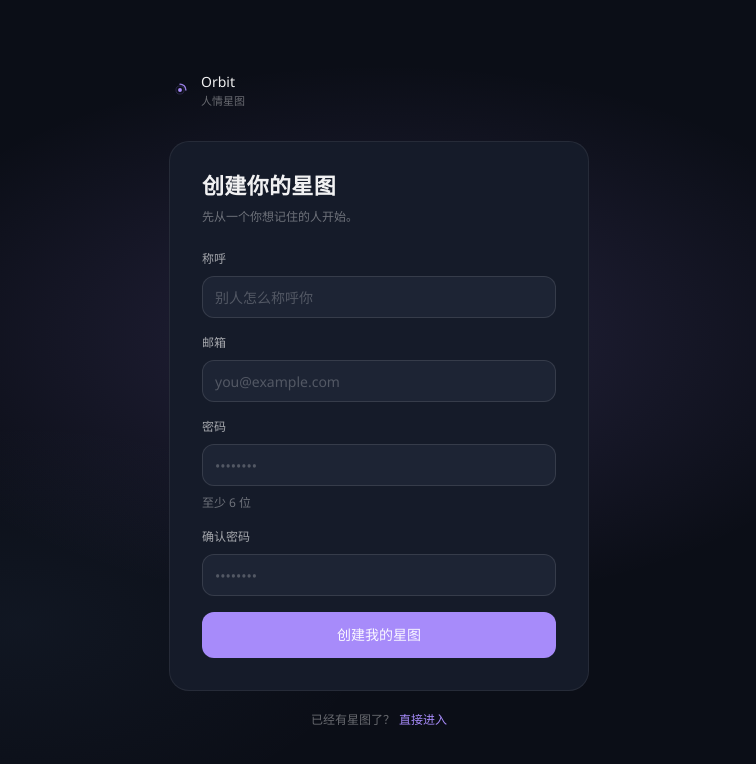
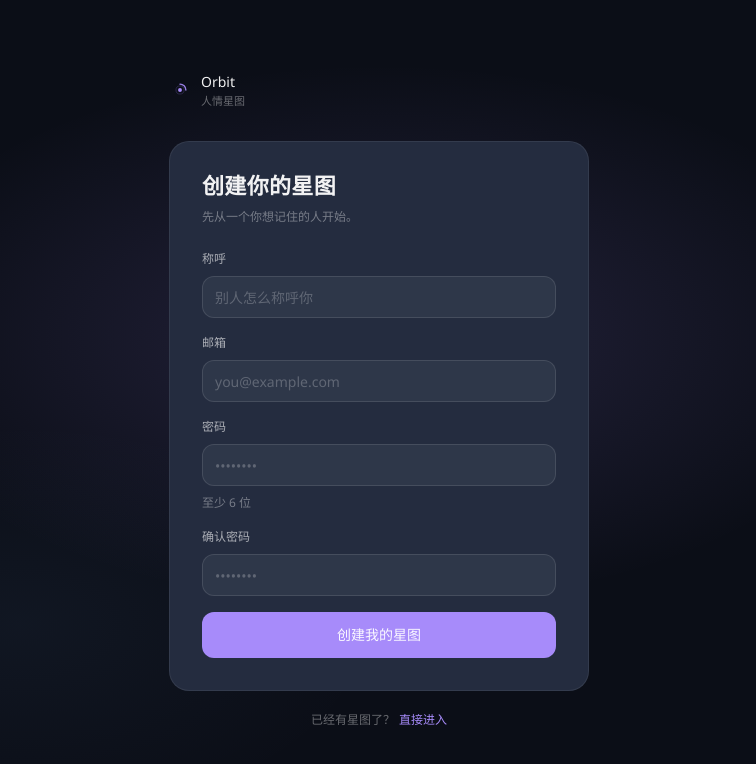
Before and after one commit to Zhu-Haokun/orbit, a React (Vite) app in the folder frontend/: page /register in a window 1280 px wide. Shown: the top 764 px of the page, without its empty margins (261-1017 px from the left). Built offline with nearby package versions, Linux system fonts and the light colour scheme; no server answers.

Commit message:
视觉：抬高内容表面层级 + 内容页加一层暖光，空间保持冷暗

```diff
--- a/frontend/src/components/layout/AppShell.tsx
+++ b/frontend/src/components/layout/AppShell.tsx
@@ -52,11 +52,20 @@ export function AppShell() {
             "pb-[calc(var(--tabbar-h)+env(safe-area-inset-bottom,0px))] md:pb-0",
           )}
         >
+          {/*
+            台灯：内容列上方一束极淡的暖光。
+            空间保持冷、保持暗，表面比空间亮一档，光落在表面之上 ——
+            暖意来自光而不是来自把表面染暖，所以夜空的冷色调不受影响。
+            星图不要这层：它自己就是夜空，打灯反而脏。
+          */}
+          {!isGalaxy && <div aria-hidden className="orbit-lamplight" />}
+
           {/* 规范 §11 page enter 300ms —— 保持安静，只做极轻的淡入 */}
           <div
             key={location.pathname}
             className={cn(
-              "flex min-h-0 flex-1 flex-col motion-safe:animate-[orbit-page_300ms_var(--ease-orbit)]",
+              // relative：让内容落在台灯那层之上（绝对定位的兄弟节点默认更靠前）。
+              "relative flex min-h-0 flex-1 flex-col motion-safe:animate-[orbit-page_300ms_var(--ease-orbit)]",
               isGalaxy && "h-full",
             )}
           >
--- a/frontend/src/styles/index.css
+++ b/frontend/src/styles/index.css
@@ -20,10 +20,10 @@
    */
   --bg-base: #0b0e17;
   --bg-canvas: #101522;
-  --bg-reading: rgba(20, 26, 40, 0.72);
-  --bg-surface: #151b29;
-  --bg-elevated: #1d2434;
-  --bg-soft: #252d40;
+  --bg-reading: #1c2233;
+  --bg-surface: #242c3f;
+  --bg-elevated: #2e3749;
+  --bg-soft: #38425a;
 
   /* 材质：极低对比，用户关掉才会意识到差别 */
   --bg-texture-opacity: 0.02;
@@ -151,10 +151,10 @@
 [data-background="ink"] {
   --bg-base: #0e0c0f;
   --bg-canvas: #151317;
-  --bg-reading: rgba(34, 30, 33, 0.72);
-  --bg-surface: #1b181e;
-  --bg-elevated: #241f27;
-  --bg-soft: #2d2731;
+  --bg-reading: #211d23;
+  --bg-surface: #29242c;
+  --bg-elevated: #332d37;
+  --bg-soft: #3e3743;
   --ambient-tint: 226, 196, 158;
   --bg-texture-opacity: 0.028;
   --bg-ambient-opacity: 0.075;
@@ -164,10 +164,10 @@
 [data-background="mist"] {
   --bg-base: #090d16;
   --bg-canvas: #0e1421;
-  --bg-reading: rgba(20, 30, 46, 0.72);
-  --bg-surface: #131a29;
-  --bg-elevated: #1a2334;
-  --bg-soft: #212c40;
+  --bg-reading: #192235;
+  --bg-surface: #212c42;
+  --bg-elevated: #2a374e;
+  --bg-soft: #34425c;
   --ambient-tint: 130, 178, 228;
   --bg-texture-opacity: 0.02;
   --bg-ambient-opacity: 0.075;
@@ -222,6 +222,37 @@
 .orbit-reading-field {
   background-color: var(--bg-reading);
   border-radius: var(--radius-lg, 12px);
+}
+
+/* ------------------------------------------------------------------ *
+ * 灯光：内容列上方那片暖光
+ *
+ * 内容页原来是一整块平涂的深色 —— 文字像浮在黑幕上，那才是"暗沉"。
+ * 修法不是把背景整体调亮（那会让夜空失去夜色），而是**承认这里有光源**：
+ *
+ *   空间 canvas   保持冷、保持暗     —— 它是夜空
+ *   表面 surface  比空间亮一档        —— 它是纸
+ *   这层灯        极淡的一束暖光      —— 它是台灯
+ *
+ * 关键在于：暖意来自**光**，不是来自把表面染成暖色。所以表面 token 仍然
+ * 是冷色（保住夜空的identity），只有这束光偏暖。它只有 5.5% 的白，
+ * 几乎没人会注意到它在 —— 但拿掉之后整页立刻变冷。
+ * ------------------------------------------------------------------ */
+.orbit-lamplight {
+  position: absolute;
+  inset: 0;
+  z-index: 0;
+  pointer-events: none;
+  background: radial-gradient(
+    88% 52% at 50% -8%,
+    rgba(255, 233, 205, 0.055) 0%,
+    transparent 68%
+  );
+}
+
+/* 浅色主题本身就是亮的，再打一盏灯只会发黄。 */
+[data-theme="light"] .orbit-lamplight {
+  display: none;
 }
 
 
```
Also changed, not shown: 47 other files (tests, documents, lock files or other folders).
